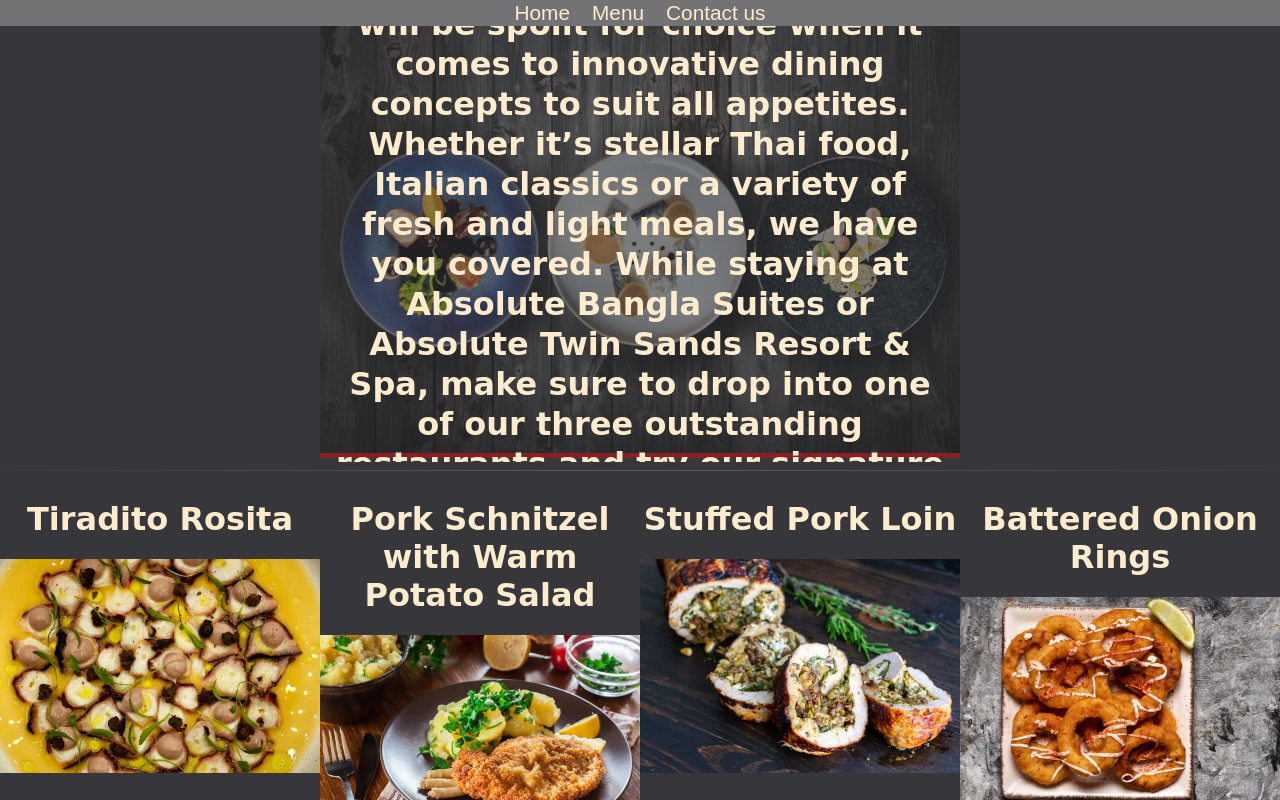
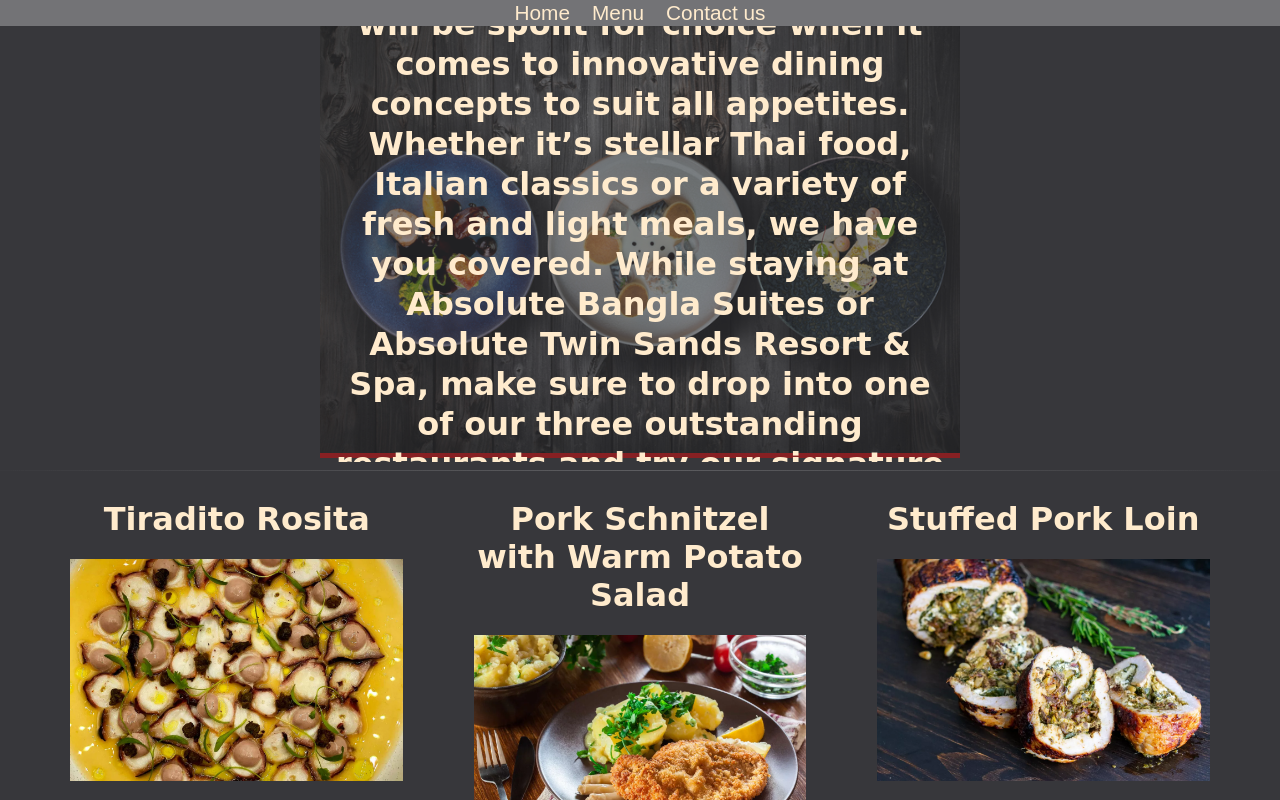
Before and after one commit to starxburst/restaurant-page, a plain HTML site: page index.html in a window 1280 px wide. Both pictures are taken after a click on the button "Menu". Shown: the top 800 px of the page. Drawn offline with Linux system fonts and the light colour scheme; a web font is replaced by a local one.

Commit message:
Initial dist subtree commit

```diff
--- a/style.css
+++ b/style.css
@@ -126,7 +126,7 @@ pre {
     display: flex;
     flex-direction: column;
     align-items: center;
-    width: 25vw;
+    width: 26vw;
 }
 
 .food-card-container {
```
